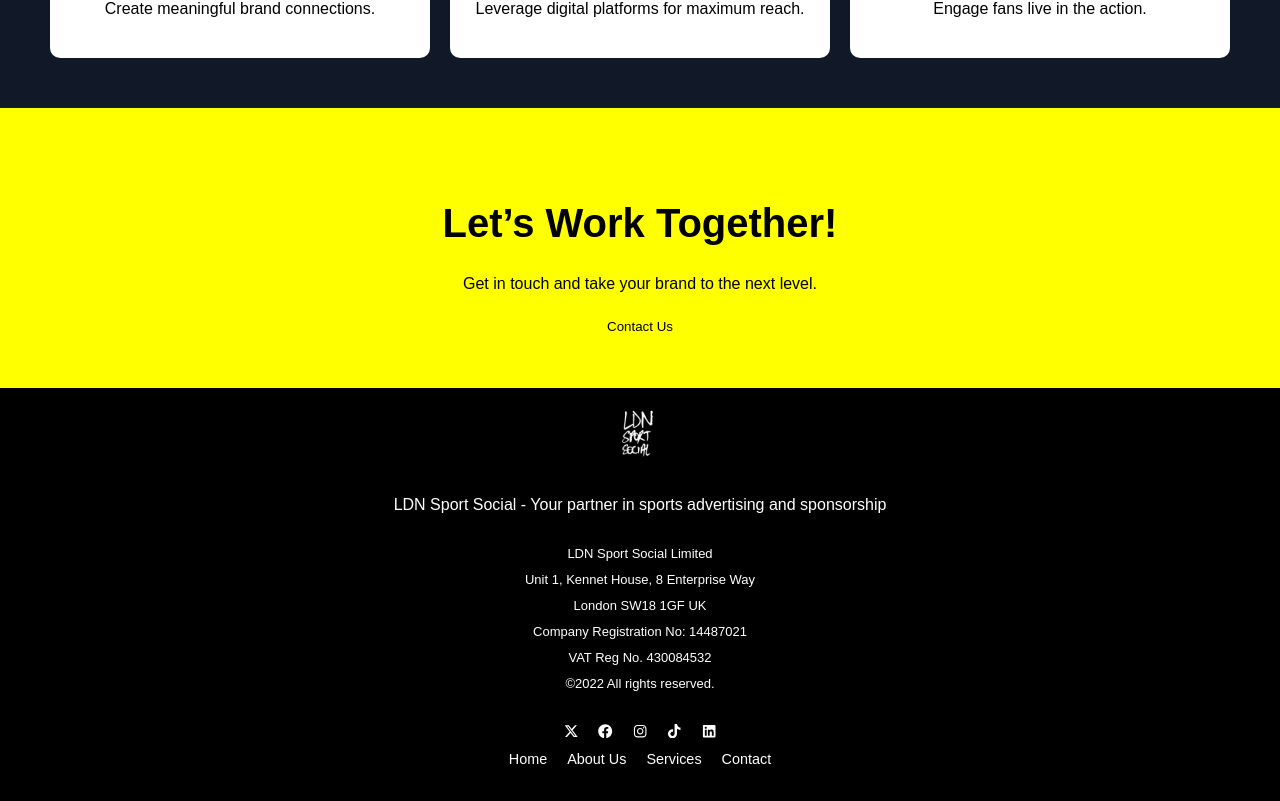
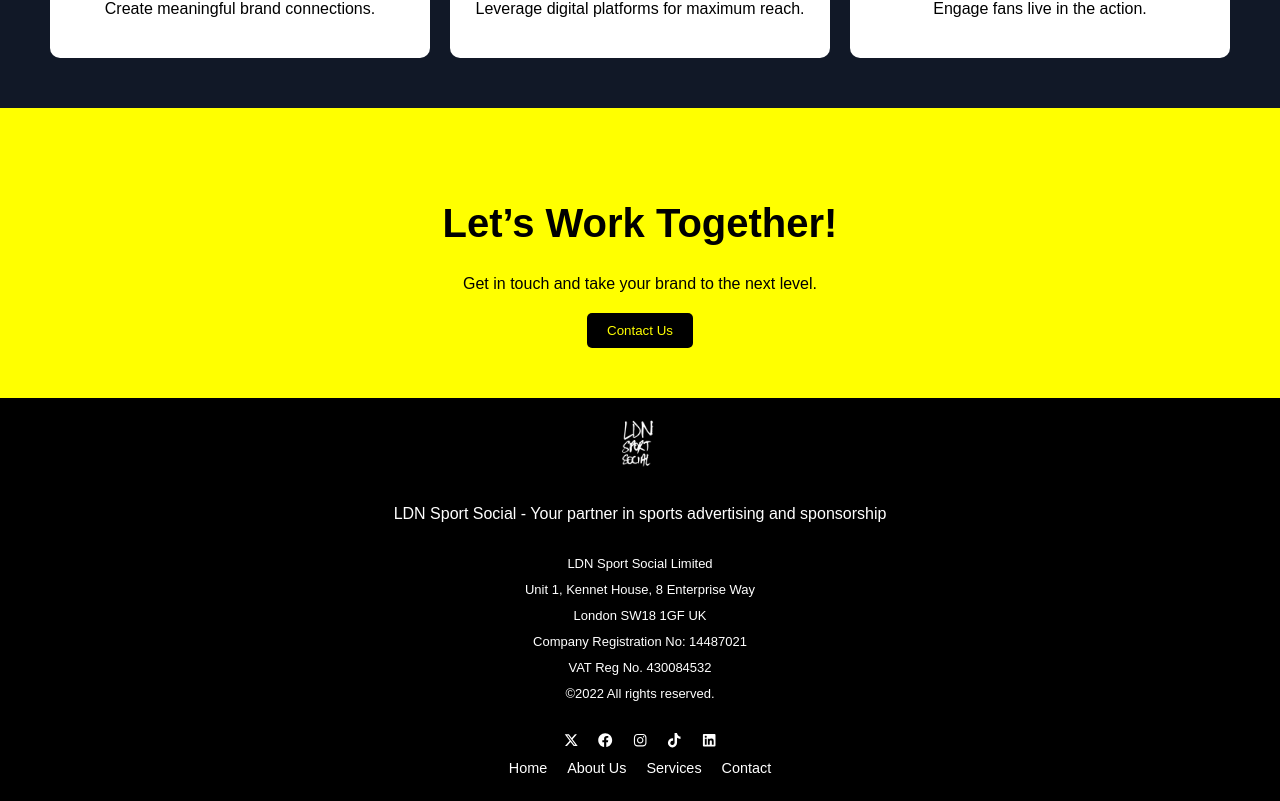
Before and after one commit to mander5/LDNupdate, a React (Vite) app: page / in a window 1280 px wide. Shown: the part 1367-2168 px from the top of the page. Built offline with nearby package versions, Linux system fonts and the light colour scheme.

Commit message:
cta redo

```diff
--- a/src/HomePage.jsx
+++ b/src/HomePage.jsx
@@ -94,7 +94,7 @@
       <section className='cta'>
         <h2>Let’s Work Together!</h2>
         <p>Get in touch and take your brand to the next level.</p>
-        <button className='cta-button'>Contact Us</button>
+        <button className='cta-button-2'>Contact Us</button>
       </section>
 
       {/* Footer Section */}
--- a/src/index.css
+++ b/src/index.css
@@ -198,6 +198,15 @@
   margin-bottom: 10px;
 }
 
+.cta-button-2 {
+  padding: 10px 20px;
+  background-color: black;
+  color: yellow;
+  border: none;
+  border-radius: 5px;
+  cursor: pointer;
+}
+
 /* Footer */
 .footer {
   padding: 20px;
```
